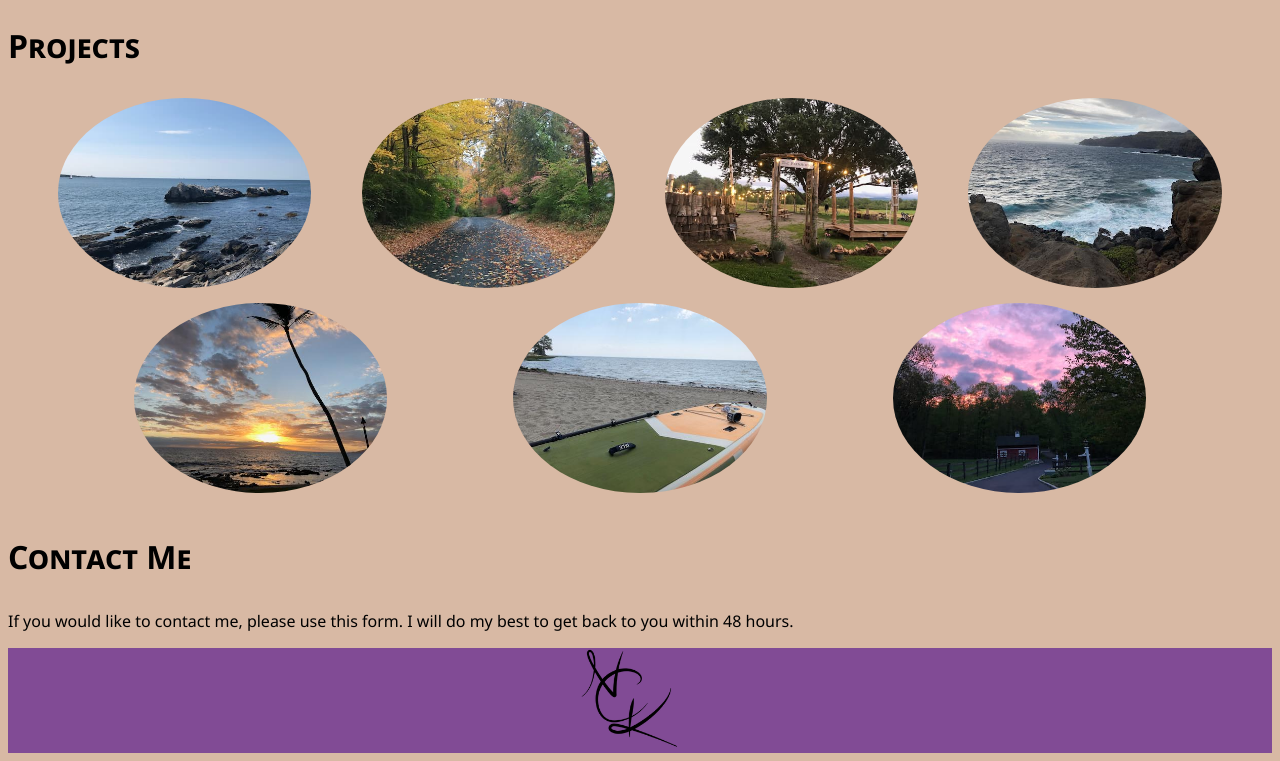
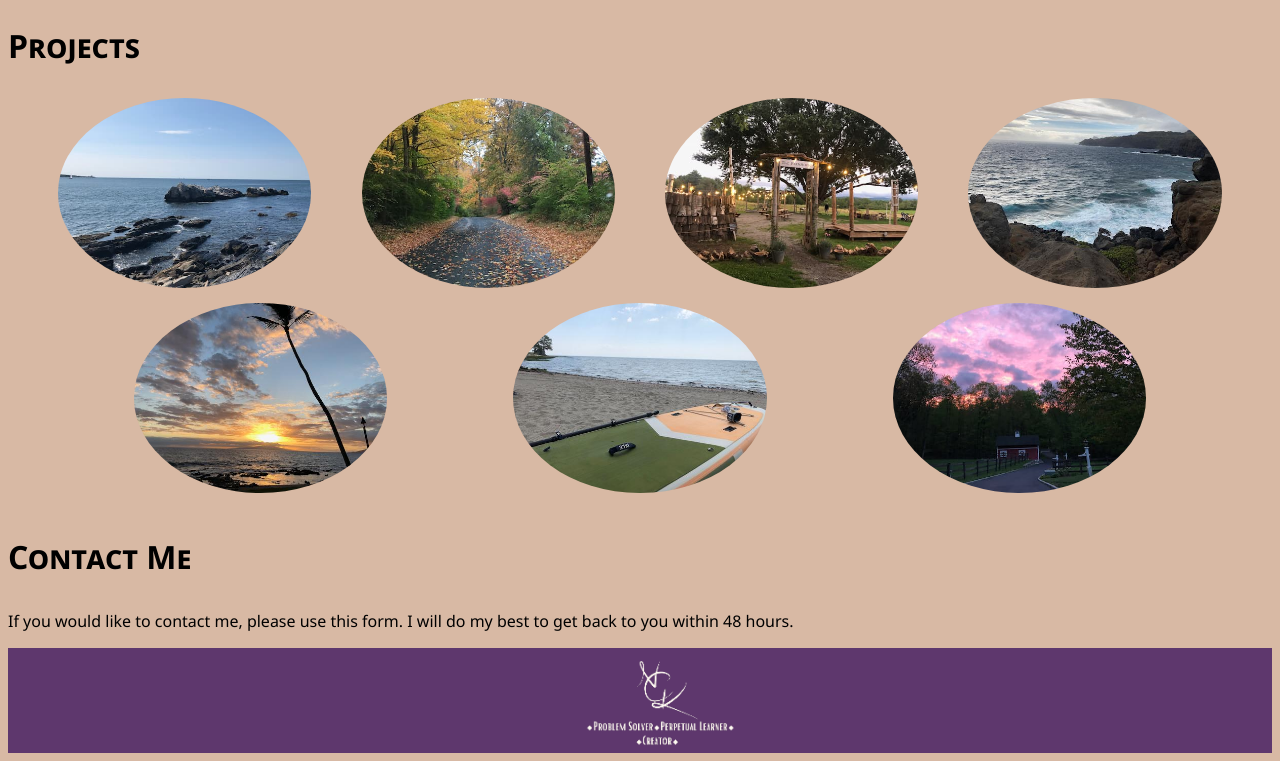
Before and after one commit to nchoin/Portfolio-NCK-projects, a plain HTML site: page index.html in a window 1280 px wide. Shown: the part 853-1614 px from the top of the page. Drawn offline with Linux system fonts and the light colour scheme.

Commit message:
added new white logo for footer. Changed the footer color and added new logo

```diff
--- a/Assets/style2.css
+++ b/Assets/style2.css
@@ -1,7 +1,7 @@
 *
 {margin: o; padding: 0; box-sizing: border-box;}
 :root {
-    --purple:#814B95;
+    --purple:#5E376D;
     --tan:#D8B9A4;
     --pink:#F397C3;
     --white:#FEFAF1;
@@ -102,6 +102,7 @@ div .logo1 {
 footer {
     background-color: var(--purple);
     width: 100%;
+    margin: 0;
 }
 .logo {
     height: 100px;
--- a/index.html
+++ b/index.html
@@ -111,7 +111,7 @@
 </body>
 
 <footer>
-    <img class="logo" src="Assets/images/initials-logo.png" alt="initials-logo NCK">
+    <img class="logo" src="Assets/images/logowhite.png" alt="initials-logo NCK">
     <!-- <button class="top"><a href="#top">Back to Top</a></button> -->
 
 </footer>
```
Also changed, not shown: Assets/images/logowhite.png (added).
